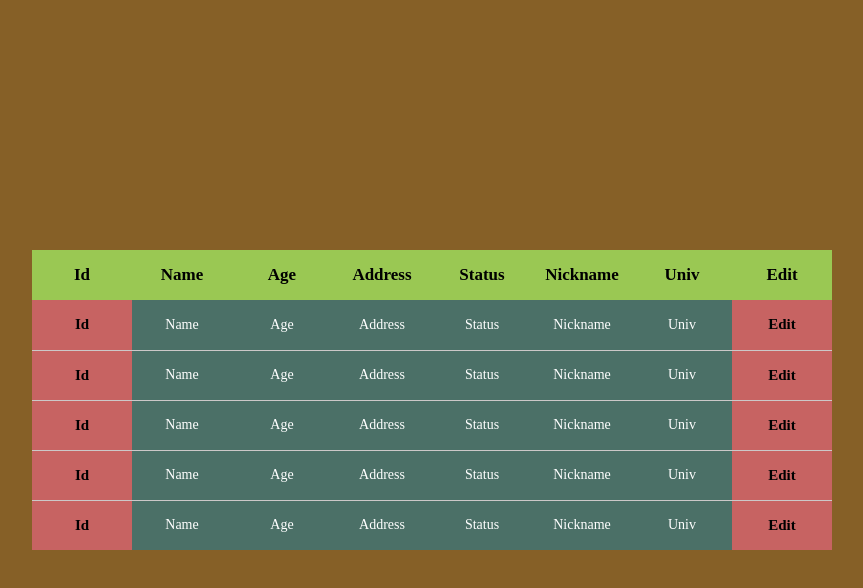
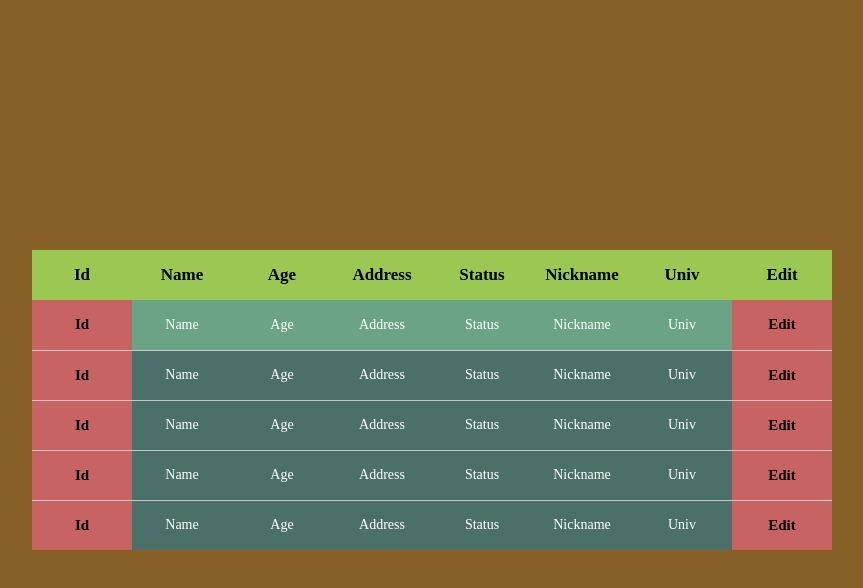
Before and after one commit to Sardor0795/rjs_tutorial, a React (Create React App) app: page / in a window 1280 px wide. In both pictures the pointer is over the element 290 px from the left and 325 px from the top of the page. Shown: the top 588 px of the page, without its empty margins (208-1071 px from the left). Built offline with nearby package versions, Linux system fonts and the light colour scheme.

Commit message:
Finish table

```diff
--- a/src/lesson_4/scrolable_table/style.css
+++ b/src/lesson_4/scrolable_table/style.css
@@ -35,6 +35,7 @@
 
 table {
   border-collapse: collapse;
+  cursor: pointer;
 }
 
 thead {
@@ -58,6 +59,10 @@ td {
   background-color: #4b7067ff;
   color: #fff;
   font-size: 14px;
+}
+
+tr:hover td {
+  background-color: #6ba385ff;
 }
 
 tr td:first-child {
```
